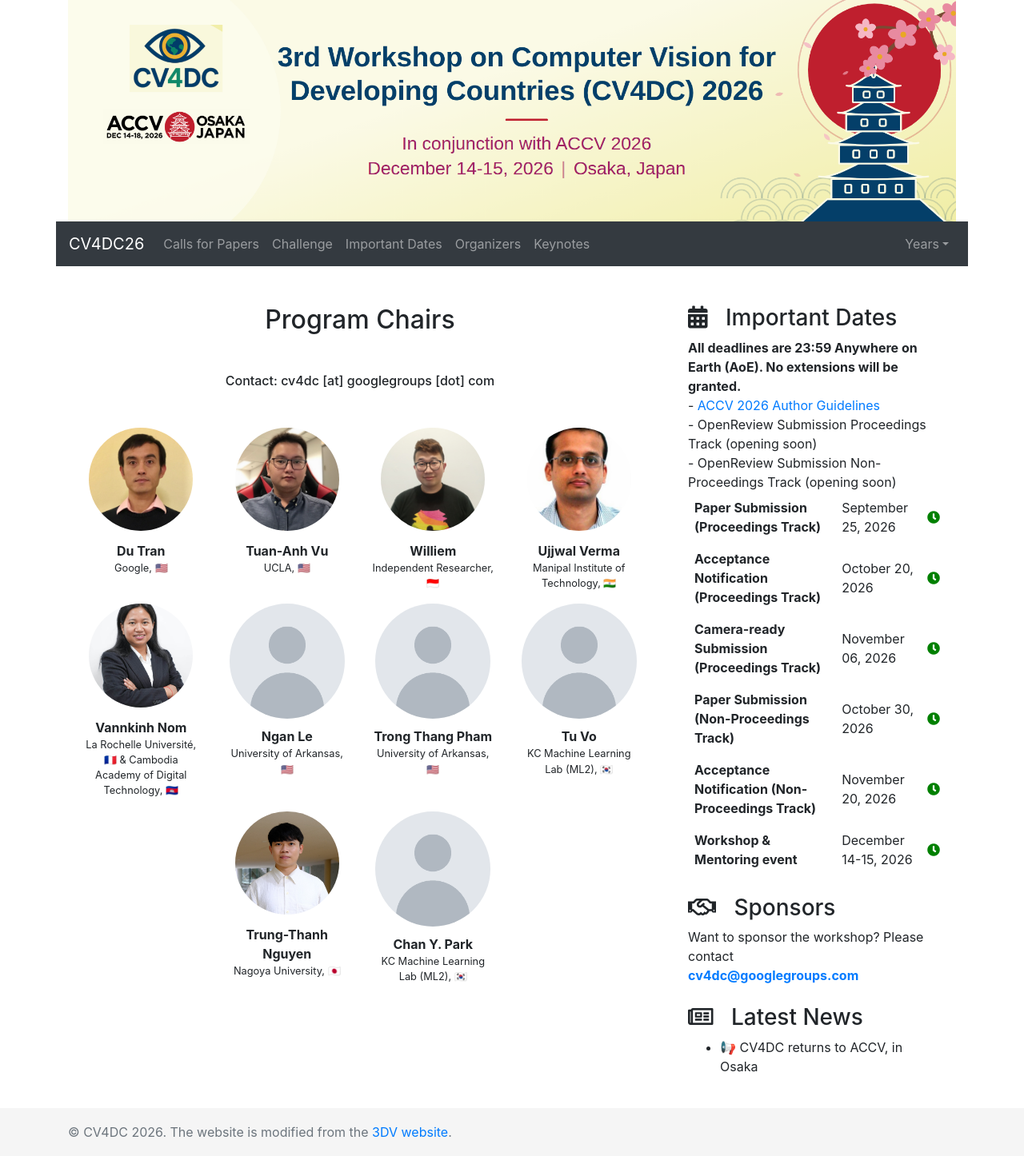
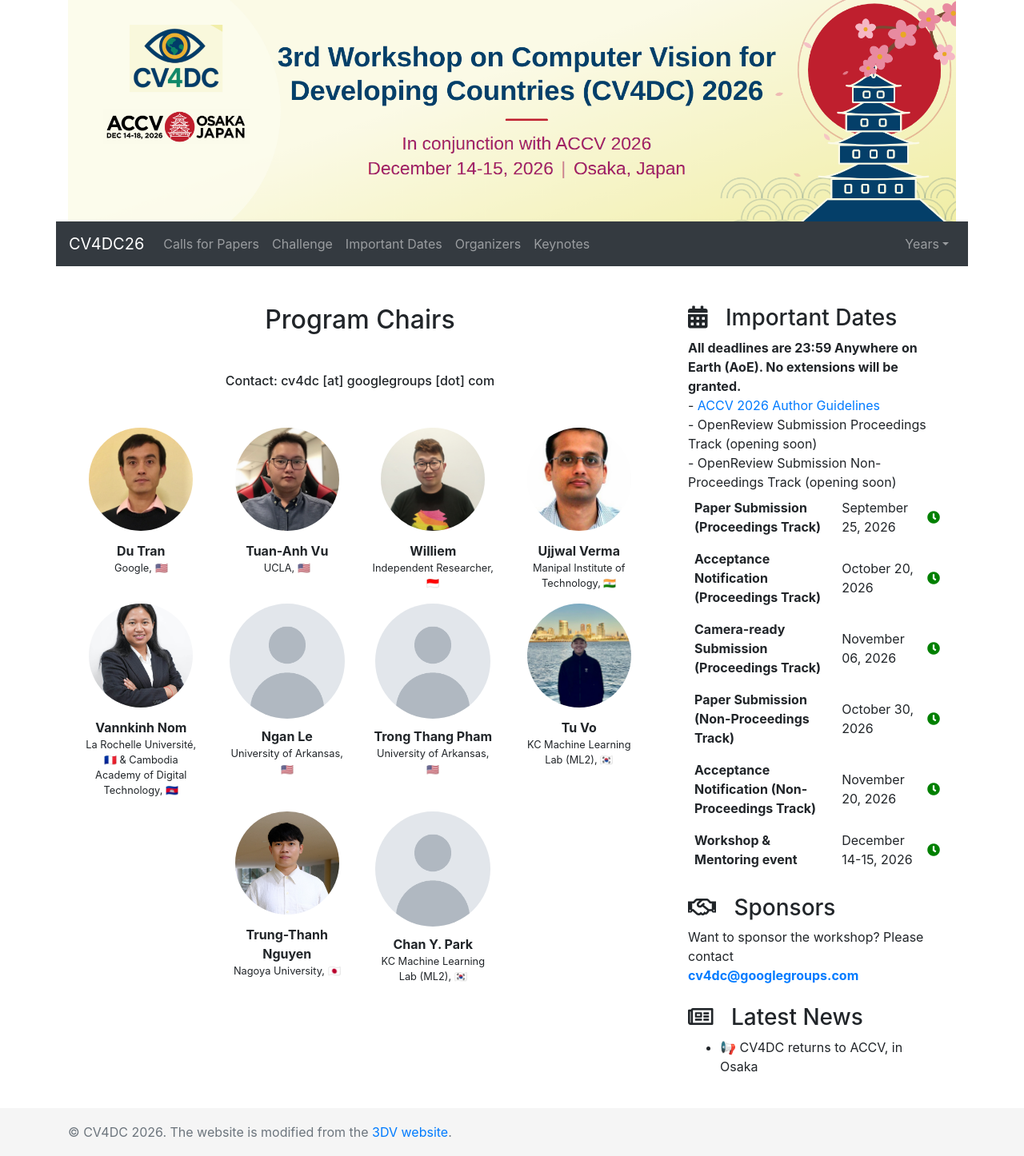
Before and after one commit to cv4dc/cv4dc.github.io, a Jekyll site: the page built from 2026/people.md, in a window 1280 px wide. Shown: the whole page at 80% size. Built offline with Jekyll 4.4.1, drawn with Linux system fonts in a browser that asks for light colours; nearby versions of some CDN libraries; comment, search, counter and statistics services are not loaded.

Commit message:
Add Tu Vo's photo and homepage link

```diff
--- a/_data/organisers.yml
+++ b/_data/organisers.yml
@@ -32,7 +32,8 @@
       image: img/2026/people/placeholder.png
     - name: Tu Vo
       affiliation: KC Machine Learning Lab (ML2), 🇰🇷
-      image: img/2026/people/placeholder.png
+      url: https://scholar.google.com/citations?user=MMz9pyEAAAAJ&hl=en
+      image: img/2026/people/tu.jpg
     - name: Trung-Thanh Nguyen
       url: https://scholar.google.com/citations?user=QSV452QAAAAJ&hl=en
       affiliation: Nagoya University, 🇯🇵
```
Also changed, not shown: img/2026/people/tu.jpg (added).
